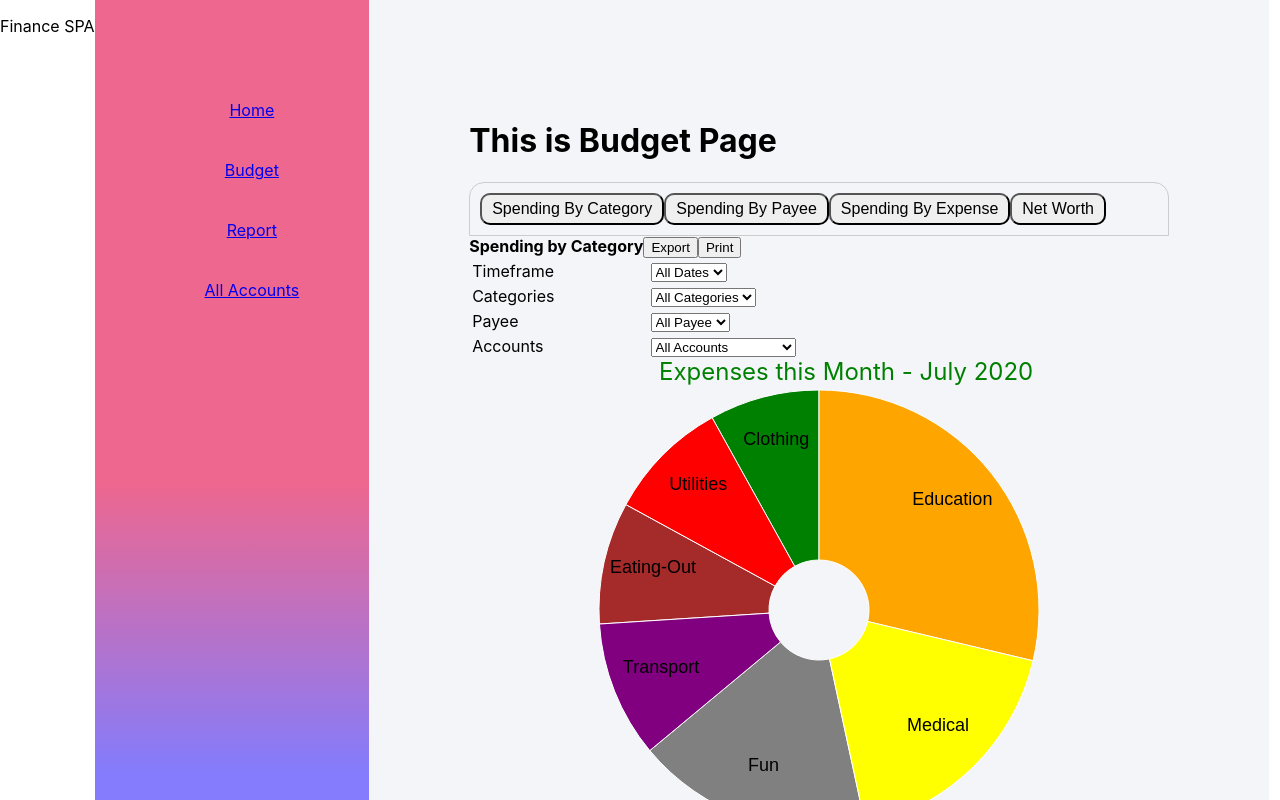
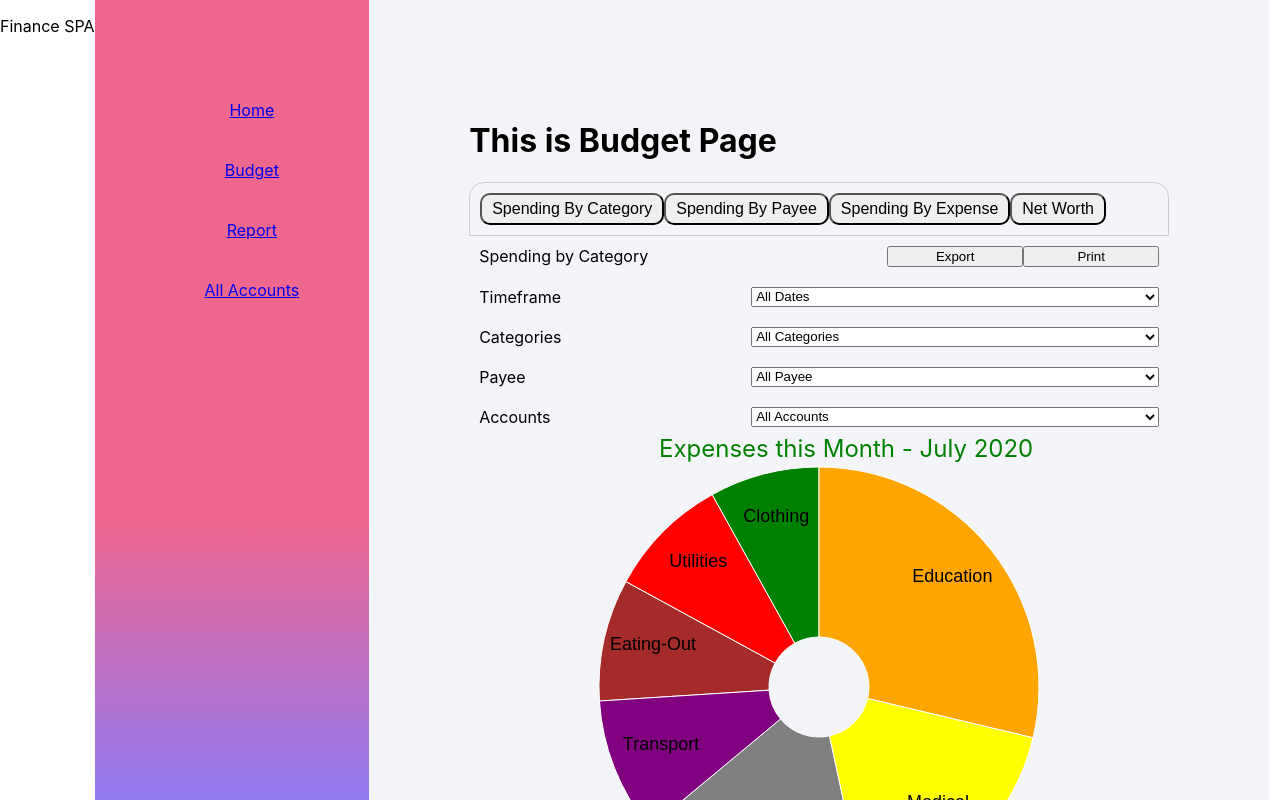
Before and after one commit to thyik/finance-spa, a React (Create React App) app: page /budget in a window 1280 px wide. Shown: the top 800 px of the page. Built offline with nearby package versions, Linux system fonts and the light colour scheme.

Commit message:
refactor layout using grid

```diff
--- a/src/App.css
+++ b/src/App.css
@@ -94,3 +94,14 @@ table {
 .groups button:hover {
     color: red;
 }
+
+.grid-subgroup {
+    display: grid;
+    grid-template-columns: 60% 20% 20%;
+    padding: 10px 10px;
+}
+.grid-table {
+    display: grid;
+    grid-template-columns: 40% 60%;
+    padding: 10px 10px;
+}
--- a/src/contents/Budget.jsx
+++ b/src/contents/Budget.jsx
@@ -77,7 +77,7 @@ class Budget extends Component {
         },
     ];
 
-    renderRows = this.dataItems.map((item) => {
+    renderItems = this.dataItems.map((item) => {
         // destruct item
         const { title, option } = item;
         const renderOption = option.map((opt) => {
@@ -87,17 +87,12 @@ class Budget extends Component {
         });
 
         return (
-            <tr key={`group-${Object.keys(title)}`}>
-                <td>{Object.values(title)}</td>
-                <td>
-                    <select
-                        name={Object.values(title)}
-                        id={Object.values(title)}
-                    >
-                        {renderOption}
-                    </select>
-                </td>
-            </tr>
+            <div className="grid-table">
+                <label>{Object.values(title)}</label>
+                <select name={Object.values(title)} id={Object.values(title)}>
+                    {renderOption}
+                </select>
+            </div>
         );
     });
 
@@ -117,13 +112,12 @@ class Budget extends Component {
                     </button>
                     <button>Net Worth</button>
                 </div>
-                <div>
-                    <b>Spending by Category</b>
+                <div className="grid-subgroup">
+                    <label>Spending by Category</label>
                     <button>Export</button>
                     <button>Print</button>
-                    <br />
-                    <table>{this.renderRows}</table>
                 </div>
+                {this.renderItems}
                 {/* <svg width="400" height="450"></svg> */}
                 <PieChart
                     data={this.state.pieData}
```
